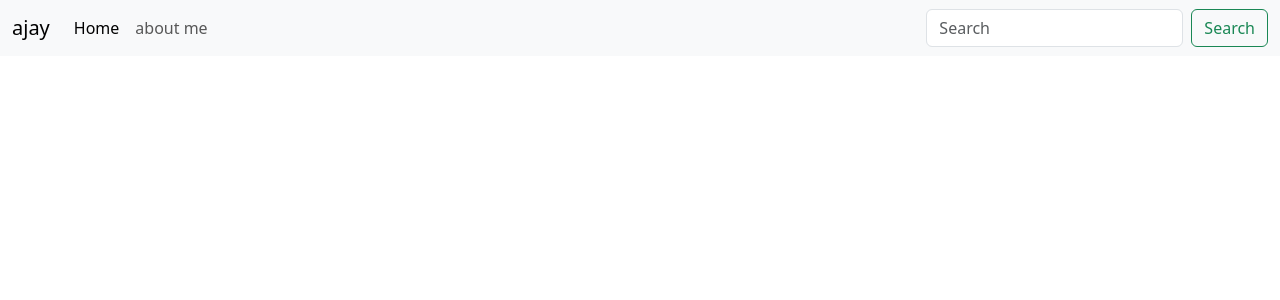
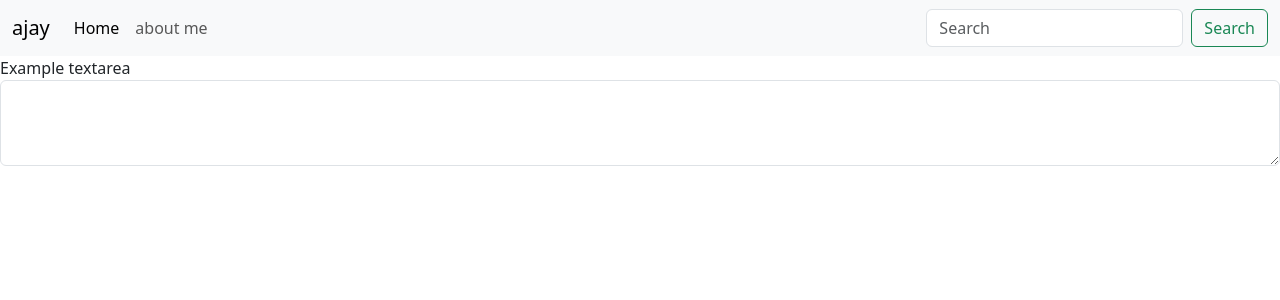
Before and after one commit to azzayshakya/front_end_learning, a React (Create React App) app in the folder basic/learning_react/: page / in a window 1280 px wide. Shown: the top 300 px of the page. Built offline with nearby package versions, Linux system fonts and the light colour scheme.

Commit message:
adding some files

```diff
--- a/basic/learning_react/src/App.js
+++ b/basic/learning_react/src/App.js
@@ -1,17 +1,22 @@
 
 import './App.css';
 import Navbar from './components/Navbar';
+import Form from './component2/form';
 
 
 
 function App() {
   return (
-    <>
+    <div>
 
     <Navbar title="ajay" about="about me"/>
+     <Form/>
 
 
-</>
+
+
+
+</div>
   );
 }
 
--- /dev/null
+++ b/basic/learning_react/src/component2/form.js
@@ -0,0 +1,18 @@
+import React from 'react';
+
+
+const Form = () => {
+    return <div>
+
+<div class="form-group">
+    <label for="exampleFormControlTextarea1">Example textarea</label>
+    <textarea class="form-control" id="exampleFormControlTextarea1" rows="3"></textarea>
+  </div>
+
+
+    </div>;
+}
+
+
+
+export default Form;
```
